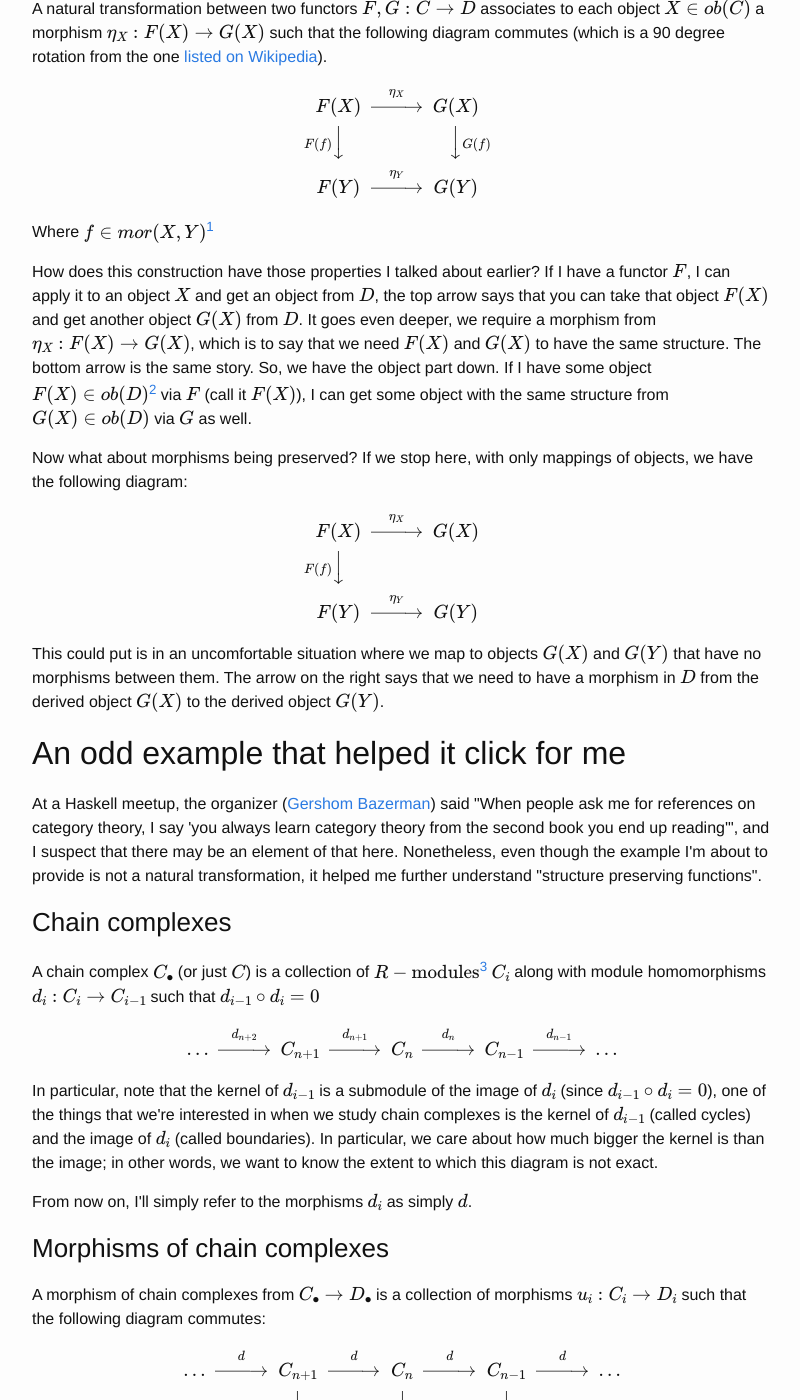
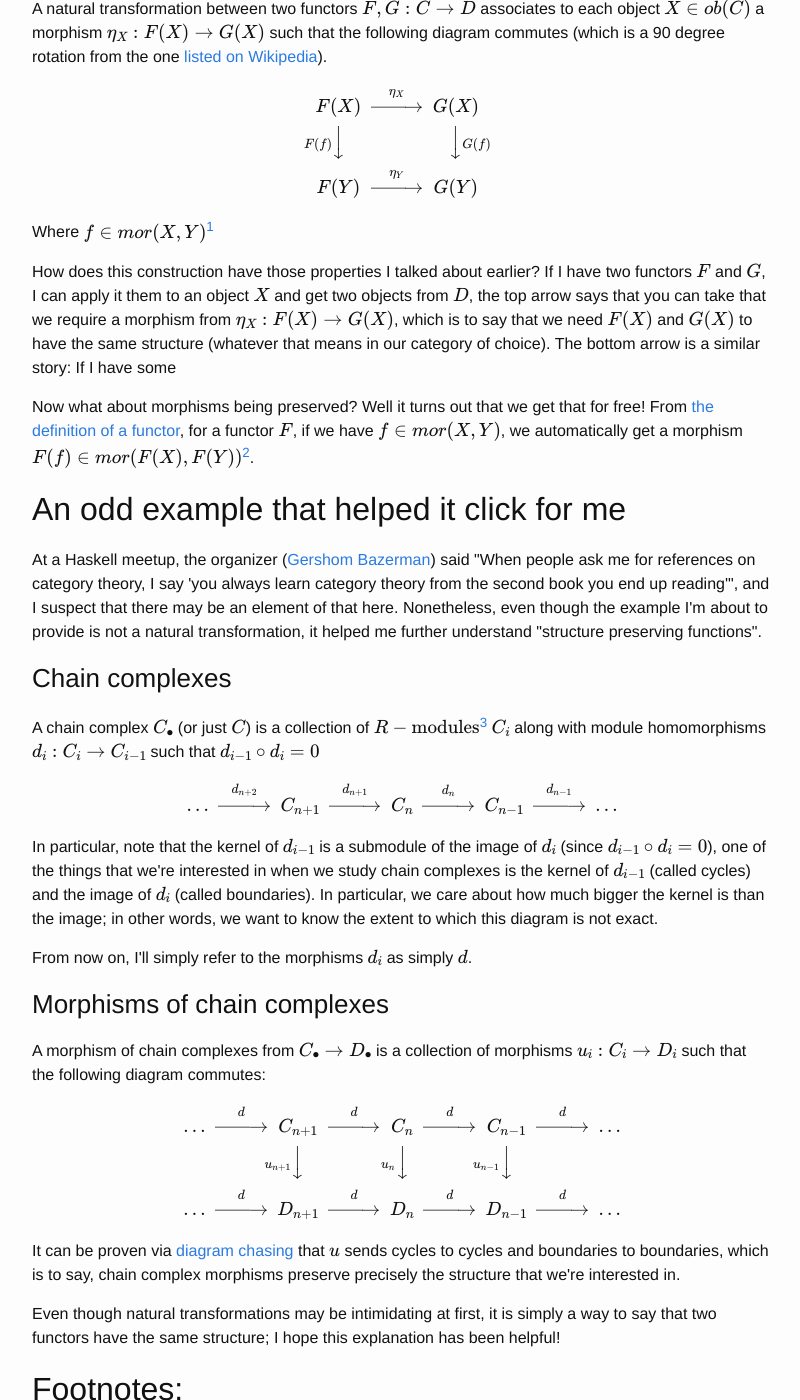
Before and after one commit to b-t-g/b-t-g.github.io, a Jekyll site: the page built from _posts/2018-04-11-understanding-natural-transformations.html, in a window 1280 px wide and 1400 px high, scrolled down 890 px. Shown: the whole window, without its empty margins (238-1038 px from the left). Built offline with Jekyll 4.4.1, drawn with Linux system fonts in a browser that asks for light colours; formulas are drawn with MathJax 3; some of the changed text lies outside the part shown.

Commit message:
Fix object equivalence exposition

```diff
--- a/_posts/2018-04-11-understanding-natural-transformations.html
+++ b/_posts/2018-04-11-understanding-natural-transformations.html
@@ -63,27 +63,14 @@ Where \(f\in mor(X,Y)\)<sup><a id="fnr.1" class="footref" href="#fn.1">1</a></su
 </p>
 
 <p>
-How does this construction have those properties I talked about earlier? If I have a functor \(F\), I can apply it to an object \(X\) and get an object from \(D\), the top arrow says that you can take that
-object \(F(X)\) and get another object \(G(X)\) from \(D\). It goes even deeper, we require a morphism from \(\eta_X:F(X)\to G(X)\), which is to say that we need \(F(X)\) and \(G(X)\) to have the same structure.
-The bottom arrow is the same story. So, we have the object part down. If I have some object \(F(X)\in ob(D)\)<sup><a id="fnr.2" class="footref" href="#fn.2">2</a></sup> via \(F\) (call it \(F(X)\)), I can get some object with the same structure from
-\(G(X)\in ob(D)\) via \(G\) as well.
+How does this construction have those properties I talked about earlier? If I have two functors \(F\) and \(G\), I can apply it them to an object \(X\) and get two objects from \(D\), the top arrow says that
+you can take that we require a morphism from \(\eta_X:F(X)\to G(X)\), which is to say that we need \(F(X)\) and \(G(X)\) to have the same structure (whatever that means in our category of choice).
+The bottom arrow is a similar story: If I have some
 </p>
 
 <p>
-Now what about morphisms being preserved? If we stop here, with only mappings of objects, we have the following diagram:
-</p>
-
-<p>
-\[\begin{CD}
-F(X) @>\eta_X>> G(X) \\
-@VF(f)VV        @. \\
-F(Y) @>\eta_Y>> G(Y)
-\end{CD} \]
-</p>
-
-<p>
-This could put is in an uncomfortable situation where we map to objects \(G(X)\) and \(G(Y)\) that have no morphisms between them. The arrow on the right says that we need to have a morphism in \(D\)
-from the derived object \(G(X)\) to the derived object \(G(Y)\).
+Now what about morphisms being preserved? Well it turns out that we get that for free! From <a href="https://en.wikipedia.org/wiki/Functor#Definition">the definition of a functor</a>, for a functor \(F\), if we have \(f\in mor(X,Y)\), we automatically get a morphism
+\(F(f)\in mor(F(X), F(Y))\)<sup><a id="fnr.2" class="footref" href="#fn.2">2</a></sup>.
 </p>
 </div>
 </div>
@@ -153,11 +140,11 @@ Even though natural transformations may be intimidating at first, it is simply a
 <div id="text-footnotes">
 
 <div class="footdef"><sup><a id="fn.1" class="footnum" href="#fnr.1">1</a></sup> <div class="footpara"><p class="footpara">
-Here I take \(ob(C)\) to mean the objects of the category \(C\).
+Here I take \(mor(X,Y)\) to mean the morphisms between the objects \(X\) and \(Y\) in the category \(C\).
 </p></div></div>
 
 <div class="footdef"><sup><a id="fn.2" class="footnum" href="#fnr.2">2</a></sup> <div class="footpara"><p class="footpara">
-Here I take \(mor(X,Y)\) to mean the morphisms between the objects \(X\) and \(Y\) in the category \(C\)
+Assuming \(F\) is a <a href="https://en.wikipedia.org/wiki/Functor#Covariance_and_contravariance">covariant functor</a>.
 </p></div></div>
 
 <div class="footdef"><sup><a id="fn.3" class="footnum" href="#fnr.3">3</a></sup> <div class="footpara"><p class="footpara">
```
Also changed, not shown: src/drafts/understanding-natural-transformations.org (+10 -18 lines).
